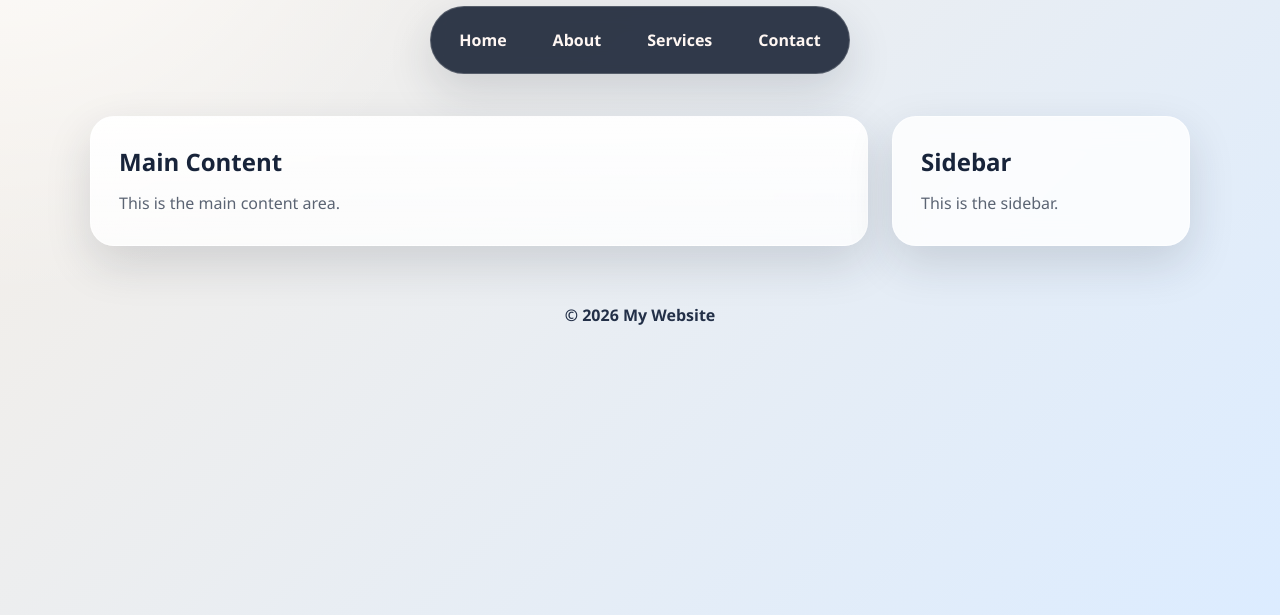
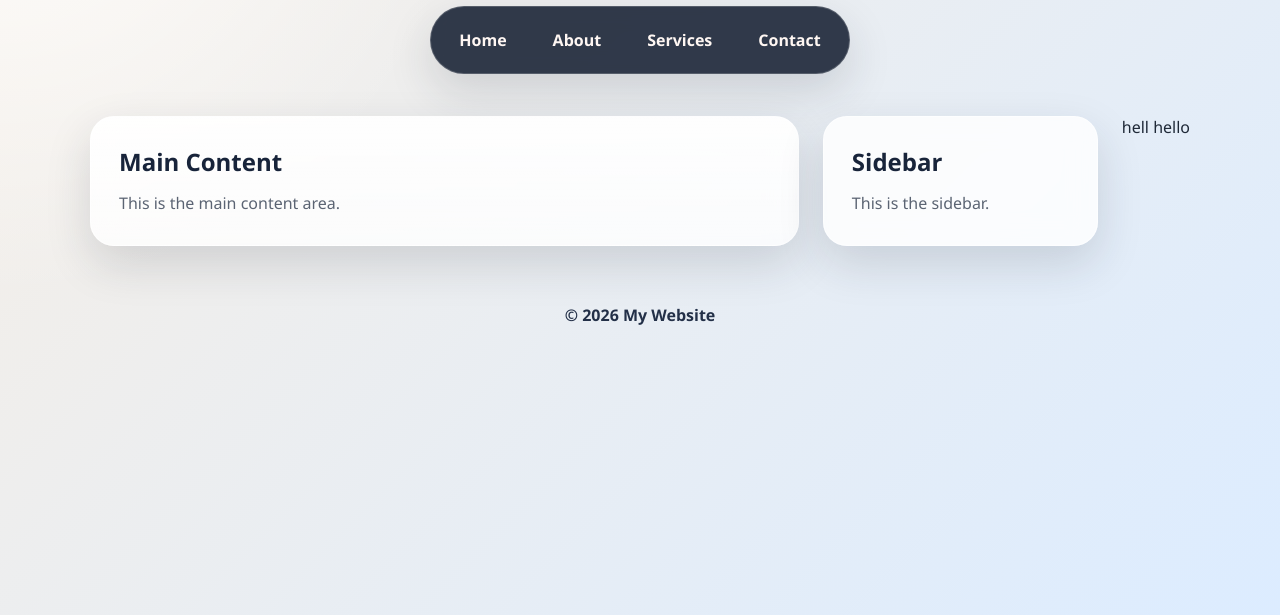
Before and after one commit to Sunilbadu/github, a plain HTML site: page index.html in a window 1280 px wide. Shown: the part 185-800 px from the top of the page. Drawn offline with Linux system fonts and the light colour scheme.

Commit message:
some changes

```diff
--- a/index.html
+++ b/index.html
@@ -31,6 +31,10 @@
             <p>This is the sidebar.</p>
         </aside>
 
+        <div>
+            hell hello
+        </div>
+
     </main>
 
     <footer class="footer">
```
